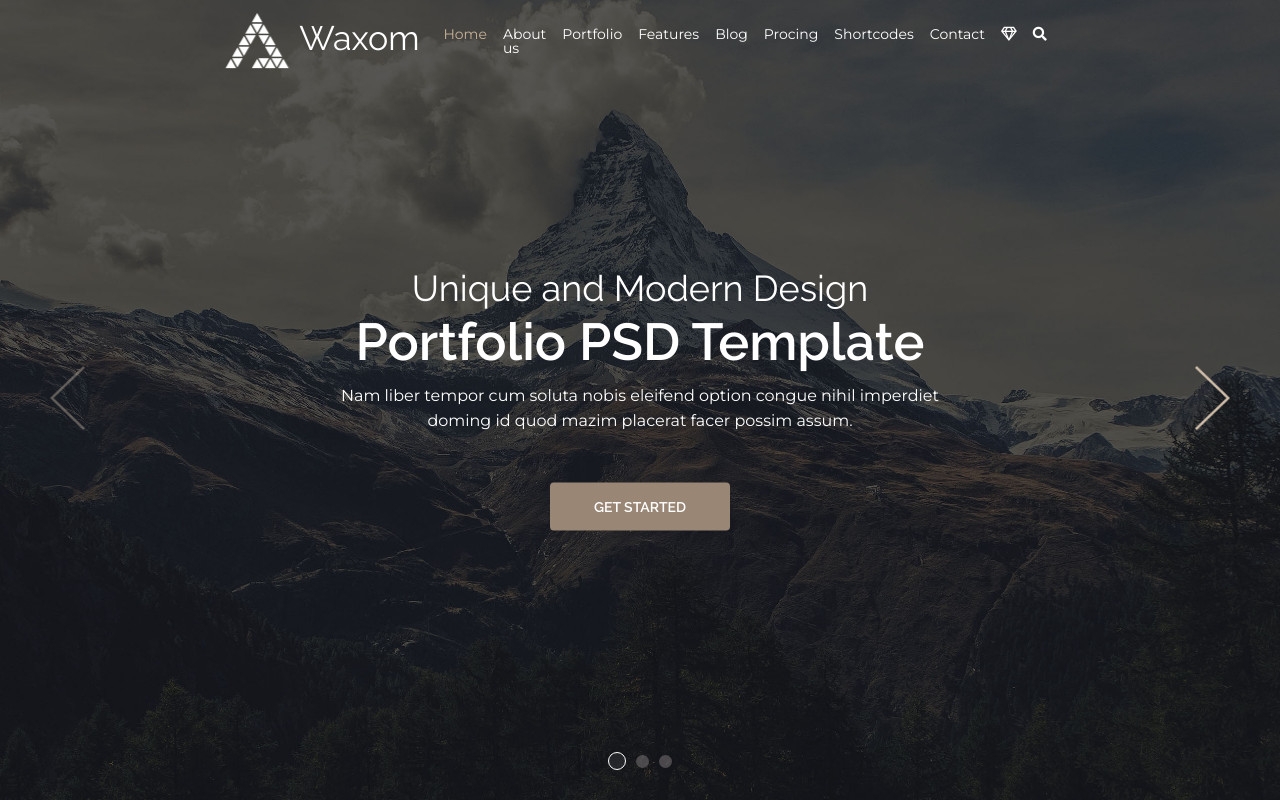
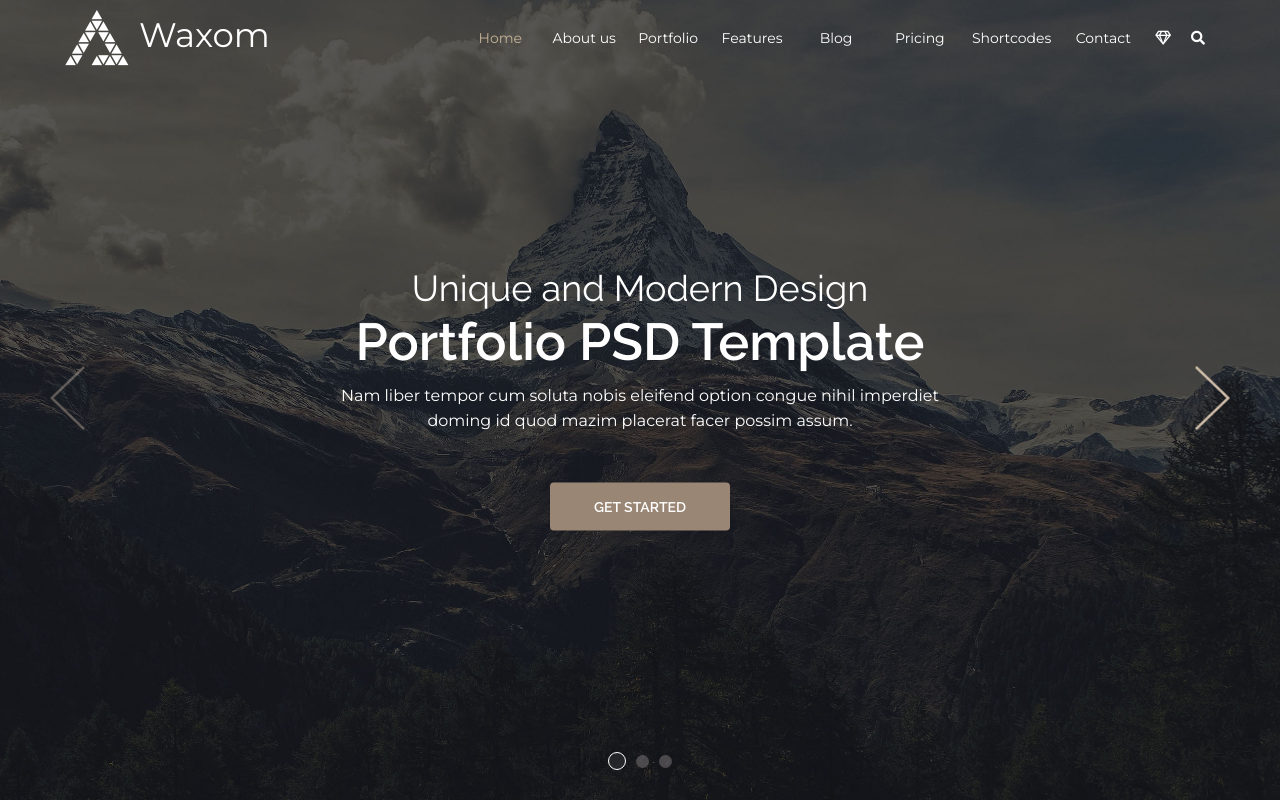
Before and after one commit to ilkovwork/portfolio, a plain HTML site: page project3/index.html in a window 1280 px wide. Drawn offline with nearby package versions, Linux system fonts and the light colour scheme.

Commit message:
Add styles to project 3

```diff
--- a/project3/index.html
+++ b/project3/index.html
@@ -10,7 +10,8 @@
   <link rel="stylesheet" href="https://stackpath.bootstrapcdn.com/bootstrap/4.3.1/css/bootstrap.min.css"
     integrity="sha384-ggOyR0iXCbMQv3Xipma34MD+dH/1fQ784/j6cY/iJTQUOhcWr7x9JvoRxT2MZw1T" crossorigin="anonymous">
   <link rel="stylesheet" href="scss/style.css">
-  <link rel="stylesheet" href="https://use.fontawesome.com/releases/v5.15.1/css/all.css" integrity="sha384-vp86vTRFVJgpjF9jiIGPEEqYqlDwgyBgEF109VFjmqGmIY/Y4HV4d3Gp2irVfcrp" crossorigin="anonymous">
+  <link rel="stylesheet" href="https://use.fontawesome.com/releases/v5.15.1/css/all.css"
+    integrity="sha384-vp86vTRFVJgpjF9jiIGPEEqYqlDwgyBgEF109VFjmqGmIY/Y4HV4d3Gp2irVfcrp" crossorigin="anonymous">
 
   <title>Bootstrap project</title>
 </head>
@@ -20,43 +21,41 @@
 
     <div class="container-contact">
       <div class="wrapper">
-      <nav class="navbar navbar-expand-lg navbar-light">
-        <a class="navbar-brand" href="#"><img src="images/logo.png" alt='logo'>Waxom</a>
-        <button class="navbar-toggler" type="button" data-toggle="collapse" data-target="#navbarNav"
-          aria-controls="navbarNav" aria-expanded="false" aria-label="Toggle navigation">
-          <span class="navbar-toggler-icon"></span>
-        </button>
-        <div class="collapse navbar-collapse" id="navbarNav">
-          <ul class="navbar-nav">
-            <li class="nav-item active">
-              <a class="nav-link" href="#">Home <span class="sr-only">(current)</span></a>
+        <nav class="navbar d-flex justify-content-between">
+          <div class="navbar__logo col-4">
+            <a href="#"><img src="images/logo.png" alt='logo'>Waxom</a>
+          </div>
+          <div class="navbar__nav col-8">
+            <ul class="d-flex justify-content-between ">
+              <li class="active">
+                <a href="#">Home</a>
               </li>
-            <li class="nav-item">
-              <a class="nav-link" href="#">About us</a>
+              <li>
+                <a href="#">About us</a>
               </li>
-            <li class="nav-item">
-              <a class="nav-link" href="#">Portfolio</a>
+              <li>
+                <a href="#">Portfolio</a>
               </li>
-            <li class="nav-item">
-              <a class="nav-link" href="#">Features</a>
+              <li>
+                <a href="#">Features</a>
               </li>
-            <li class="nav-item">
-              <a class="nav-link" href="#">Blog</a>
+              <li>
+                <a href="#">Blog</a>
               </li>
-            <li class="nav-item">
-              <a class="nav-link" href="#">Procing</a>
+              <li>
+                <a href="#">Pricing</a>
               </li>
-            <li class="nav-item">
-              <a class="nav-link" href="#">Shortcodes</a>
+              <li>
+                <a href="#">Shortcodes</a>
               </li>
-            <li class="nav-item">
-              <a class="nav-link" href="#">Contact</a>
+              <li>
+                <a href="#">Contact</a>
               </li>
-            <li class="nav-item">
-              <a class="nav-link" href="#"><i class="far fa-gem"></i></a>
+              <li>
+                <a href="#"><i class="far fa-gem"></i></a>
               </li>
-            <li class="nav-item">
-              <a class="nav-link" href="#"><i class="fas fa-search"></i></a>
+              <li>
+                <a href="#"><i class="fas fa-search"></i></a>
               </li>
 
             </ul>
@@ -64,6 +63,7 @@
         </nav>
       </div>
     </div>
+
     <div class="slider">
 
       <div class='slider__item'>
@@ -133,7 +133,12 @@
 
       </div>
     </div>
+
+
+
   </header>
+
+
 
 
 
--- a/project3/scss/style.scss
+++ b/project3/scss/style.scss
@@ -6,40 +6,117 @@
 header {
     position: relative;
 
-    .container-contact{
+    .container-contact {
         max-width: 1300px;
-    .wrapper{
+        margin: 0 auto;
+
+        .wrapper {
             padding: 0 50px;
         }
+
         .navbar {
-        position: absolute;
-        top: 0;
-        left: 50%;
-        transform: translate(-50%, 0%);
+            // position: absolute;
+            // top: 0;
+            // left: 50%;
+            // transform: translate(-50%, 0%);
+            position: relative;
+            top: 10px;
             z-index: 3;
-        .navbar-brand{
+            background-color: aqua;
+            width: 100%;
+            height: 0;
+            padding: 0;
+            margin: 0;
+
+
+            a {
                 color: #ffffff;
-            font-size: 34px;
+                text-decoration: none;
+                font-size: 14px;
+                font-family: Montserrat;
+            }
+
+            &__logo {
+                color: #ffffff;
                 font-family: Raleway;
                 font-weight: 400;
-            img{
+
+                a {
+                    font-size: 34px;
+                }
+
+                img {
                     margin-right: 10px;
                 }
+            }
+
+            &__nav {
+                align-self: center;
+
+                ul {
+                    display: flex;
+
+                    li {
+                        width: 100%;
+                        height: 100%;
+                        display: block;
+                        &:nth-child(10),&:nth-child(9){
+                            width: 50px;
+                        }
+                        a {
+                            text-align: center;
+                            display: block;
+                            position: relative;
+                            padding: 10px;
+                            transition: .5s ease;
+                            &:before, &:after {
+                                content: '';
+                                position: absolute;
+                                transition: transform .3s ease;
+                            }
+
+                            &:before,
+                            &:after {
+                                left: 0;
+                                top: 0;
+                                width: 100%;
+                                height: 100%;
+                                border-style: solid;
+                                border-color: #86868538;
+                            }
+
+                            &:before {
+                                border-width: 2px 0 2px 0;
+                                transform: scaleX(0);
+                            }
+
+                            &:after {
+                                border-width: 0 2px 0 2px;
+                                transform: scaleY(0);
+                            }
+
+                            &:hover:before,
+                            &:hover:after {
+                                transform: scale(1, 1);
+                            }
+
+
 
                         }
-        .collapse{
-            justify-content: flex-end;
-
-            .navbar-nav{
-                .active{
-                    a{color:#c7b299;}
+                        a:hover {
+                            color: #c7b299;
 
                         }
-                font-size: 14px;
-                font-family: Montserrat;
-                a{
-                    color: #ffffff;
+
+
                     }
+                }
+
+                .active {
+                    a {
+                        color: #c7b299;
+                    }
+
                 }
             }
         }
```
Also changed, not shown: project3/scss/style.css, 1 other file. Lines whose indentation alone changed are shown as unchanged.
